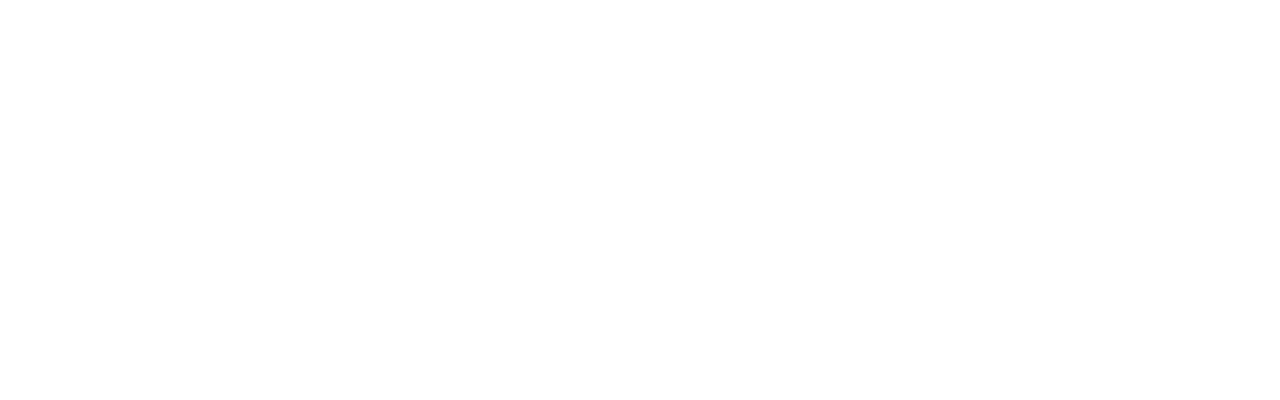
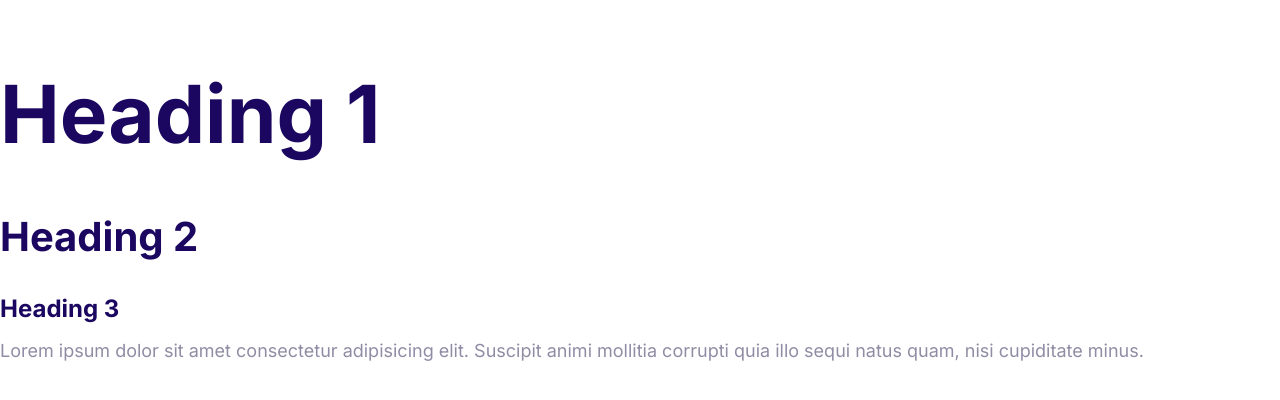
Before and after one commit to ChristianBermas/moshify, a plain HTML site: page index.html in a window 1280 px wide. Drawn offline with Linux system fonts and the light colour scheme.

Commit message:
Define the styles for the fonts.

```diff
--- a/css/styles.css
+++ b/css/styles.css
@@ -5,3 +5,57 @@
   --color-heading: #1b0760;
   --color-body: #918ca4;
 }
+
+html {
+  /* 62.5% of 16px = 10px */
+  font-size: 62.5%;
+}
+
+body {
+  font-family: Inter, Arial, Arial, Helvetica, sans-serif;
+  font-size: 2.4rem;
+  line-height: 1.5;
+  color: var(--color-body);
+}
+
+h1,
+h2,
+h3 {
+  color: var(--color-heading);
+  margin-bottom: 1rem;
+}
+
+h1 {
+  /* 1 x font size of the html element */
+  font-size: 7rem;
+}
+
+h2 {
+  font-size: 4rem;
+}
+
+h3 {
+  font-size: 3rem;
+}
+
+p {
+  margin-top: 0;
+}
+
+@media screen and (min-width: 1024px) {
+  body {
+    font-size: 1.8rem;
+  }
+
+  h1 {
+    font-size: 8rem;
+  }
+
+  h2 {
+    font-size: 4rem;
+  }
+
+  h3 {
+    font-size: 2.4rem;
+  }
+}
--- a/index.html
+++ b/index.html
@@ -4,8 +4,16 @@
     <meta charset="UTF-8" />
     <meta name="viewport" content="width=device-width, initial-scale=1.0" />
     <title>Document</title>
+    <link rel="preconnect" href="https://fonts.googleapis.com" />
+    <link rel="preconnect" href="https://fonts.gstatic.com" crossorigin />
+    <link href="https://fonts.googleapis.com/css2?family=Inter:wght@400;700&display=swap" rel="stylesheet" />
     <link rel="stylesheet" href="css/normalize.css" />
     <link rel="stylesheet" href="css/styles.css" />
   </head>
-  <body></body>
+  <body>
+    <h1>Heading 1</h1>
+    <h2>Heading 2</h2>
+    <h3>Heading 3</h3>
+    <p>Lorem ipsum dolor sit amet consectetur adipisicing elit. Suscipit animi mollitia corrupti quia illo sequi natus quam, nisi cupiditate minus.</p>
+  </body>
 </html>
```
